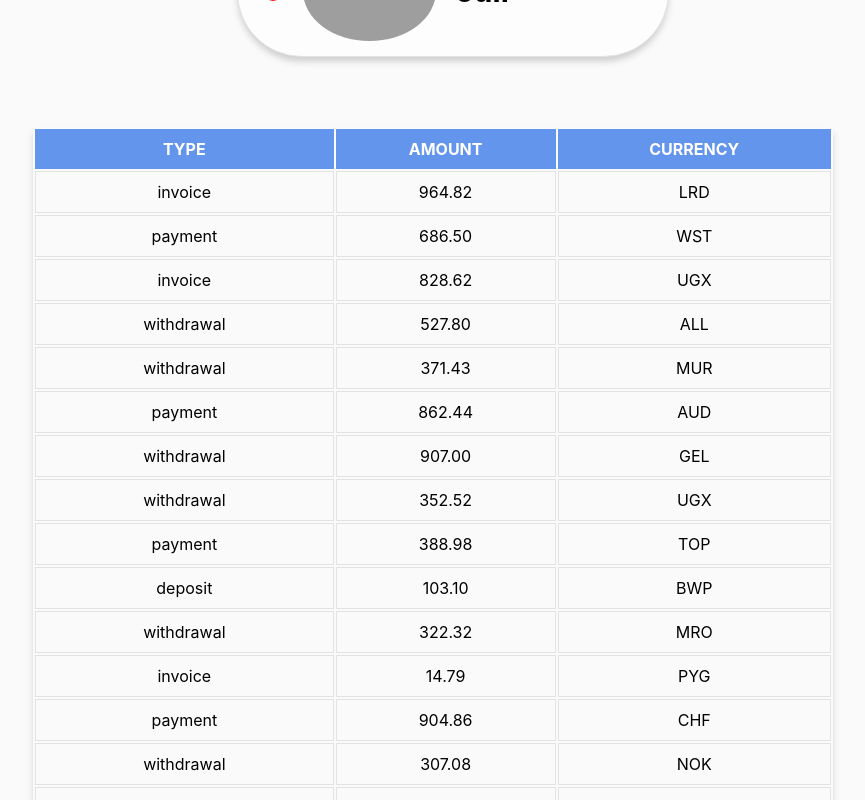
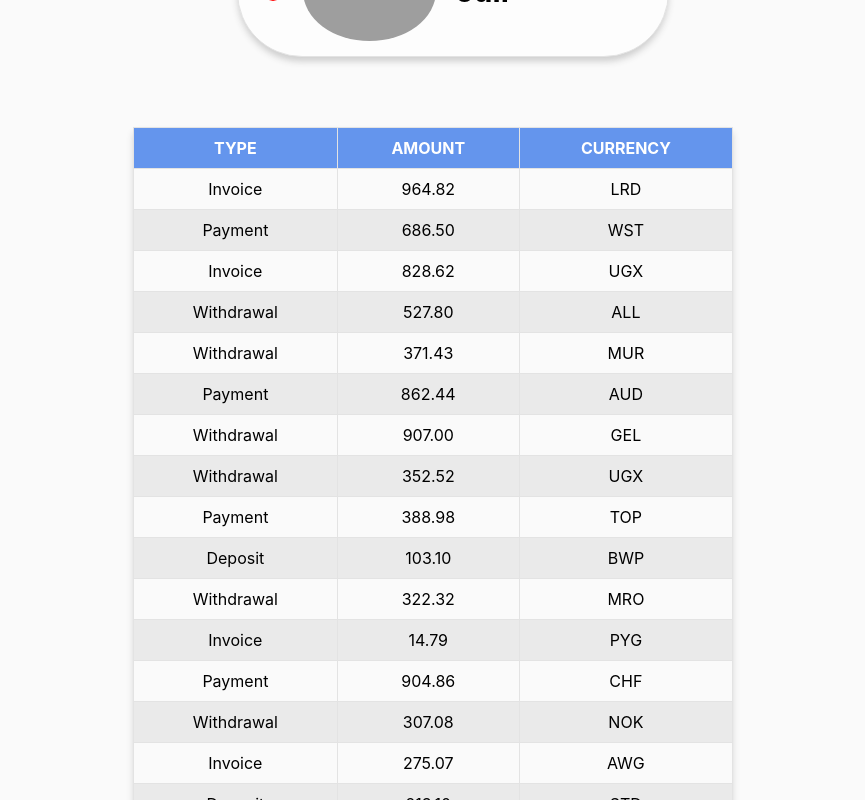
Before and after one commit to skyartartem/goit-react-hw-01-components, a React (Create React App) app: page / in a window 1280 px wide. Shown: the part 1600-2400 px from the top of the page, without its empty margins (207-1072 px from the left). Built offline with nearby package versions, Linux system fonts and the light colour scheme; grey boxes are pictures that could not be loaded.

Commit message:
all-done

```diff
--- a/src/components/transactionHistory/TransactionHistory.jsx
+++ b/src/components/transactionHistory/TransactionHistory.jsx
@@ -4,24 +4,21 @@
 export const TransactionHistory = ({ transactions }) => {
   return (
     <table className={css.transactionHistory}>
-      <thead
-        // style={{ backgroundColor: "blue" }}
-        className={css.head}
-      >
-        <tr >
-          <th style={{ padding: 10 }}>Type</th>
-          <th>Amount</th>
-          <th>Currency</th>
+      <thead className={css.head}>
+        <tr>
+          <th className={css.th}>Type</th>
+          <th className={css.th}>Amount</th>
+          <th className={css.th}>Currency</th>
         </tr>
       </thead>
 
       <tbody>
         {transactions.map(({ id, type, amount, currency }) => {
           return (
-            <tr
-              // className={css.border}
-              key={id}>
-              <td className={css.td}>{type}</td>
+            <tr className={css.tr} key={id}>
+              <td className={css.td} style={{ textTransform: 'capitalize' }}>
+                {type}
+              </td>
               <td className={css.td}>{amount}</td>
               <td className={css.td}>{currency}</td>
             </tr>
--- a/src/components/transactionHistory/TransactionHistory.module.css
+++ b/src/components/transactionHistory/TransactionHistory.module.css
@@ -1,28 +1,27 @@
 .transactionHistory {
-    width: 800px;
-    text-align: center;
-    /* background-color: blue; */
-    /* border: 1px solid rgb(227, 227, 227); */
-  /* background-color: rgb(253, 253, 253); */
-  /* border-radius: 65px; */
+  width: 600px;
+  text-align: center;
   box-shadow: 0 5px 7px -1px rgba(51, 51, 51, 0.23);
+  border-collapse: collapse;
 }
 
 .head {
-/* padding: 10px; */
-   background-color: cornflowerblue;
-   /* border: 1px solid rgb(227, 227, 227); */
-   color: white;
-   text-transform: uppercase;
+  background-color: cornflowerblue;
+  color: white;
+  text-transform: uppercase;
 }
 
+.th {
+  padding: 10px;
+border: 1px solid rgb(227, 227, 227);
+}
 
 .td {
-    padding: 10px;
+  padding: 10px;
   border: 1px solid rgb(227, 227, 227);
   color: black;
 }
 
-.border {
-    border: 1px solid rgb(227, 227, 227);
+.tr:nth-child(2n) {
+  background-color: rgb(234, 234, 234);
 }
```
